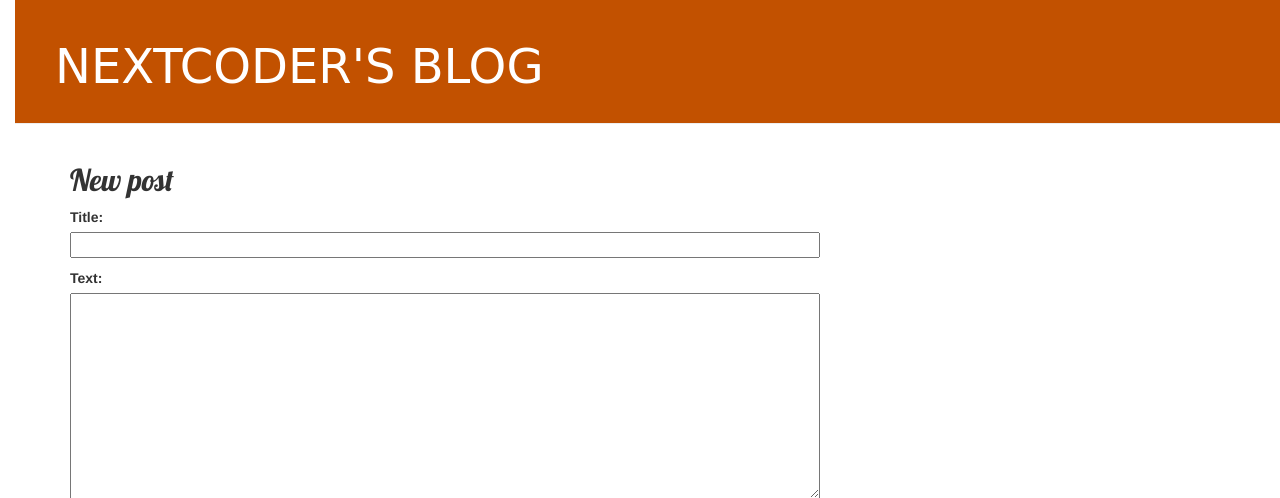
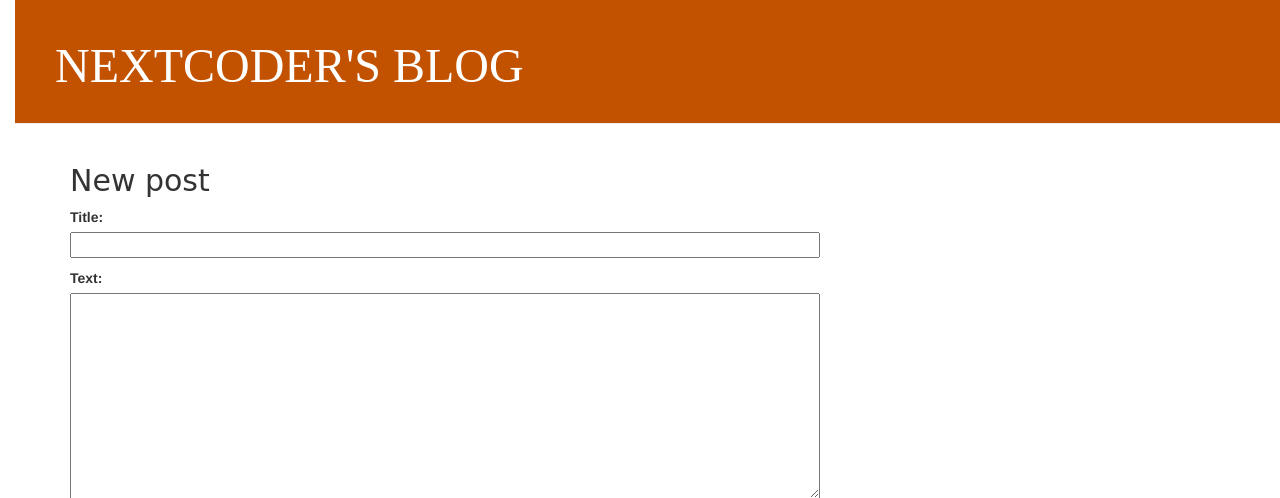
Before and after one commit to ayushbahuguna7/my-first-blog, a Django app: page /post/new/ in a window 1280 px wide. Shown: the top 498 px of the page. Run offline with Django 3.2, Linux system fonts and the light colour scheme; some libraries are stand-ins or nearby versions.

Commit message:
Added view and template for detailed blog post as well as CSS for the site.

```diff
--- a/blog/static/css/blog.css
+++ b/blog/static/css/blog.css
@@ -1,6 +1,6 @@
 h1 a, h2 a {
     color: #C25100;
-    font-family: 'Comic Sans MS';
+    font-family: 'Rubik';
 }
 body {
     padding-left: 15px;
@@ -22,7 +22,7 @@ body {
 }
 
 h1, h2, h3, h4 {
-    font-family: 'Lobster', cursive;
+    font-family: 'Rubik', cursive;
 }
 
 .date {
```
